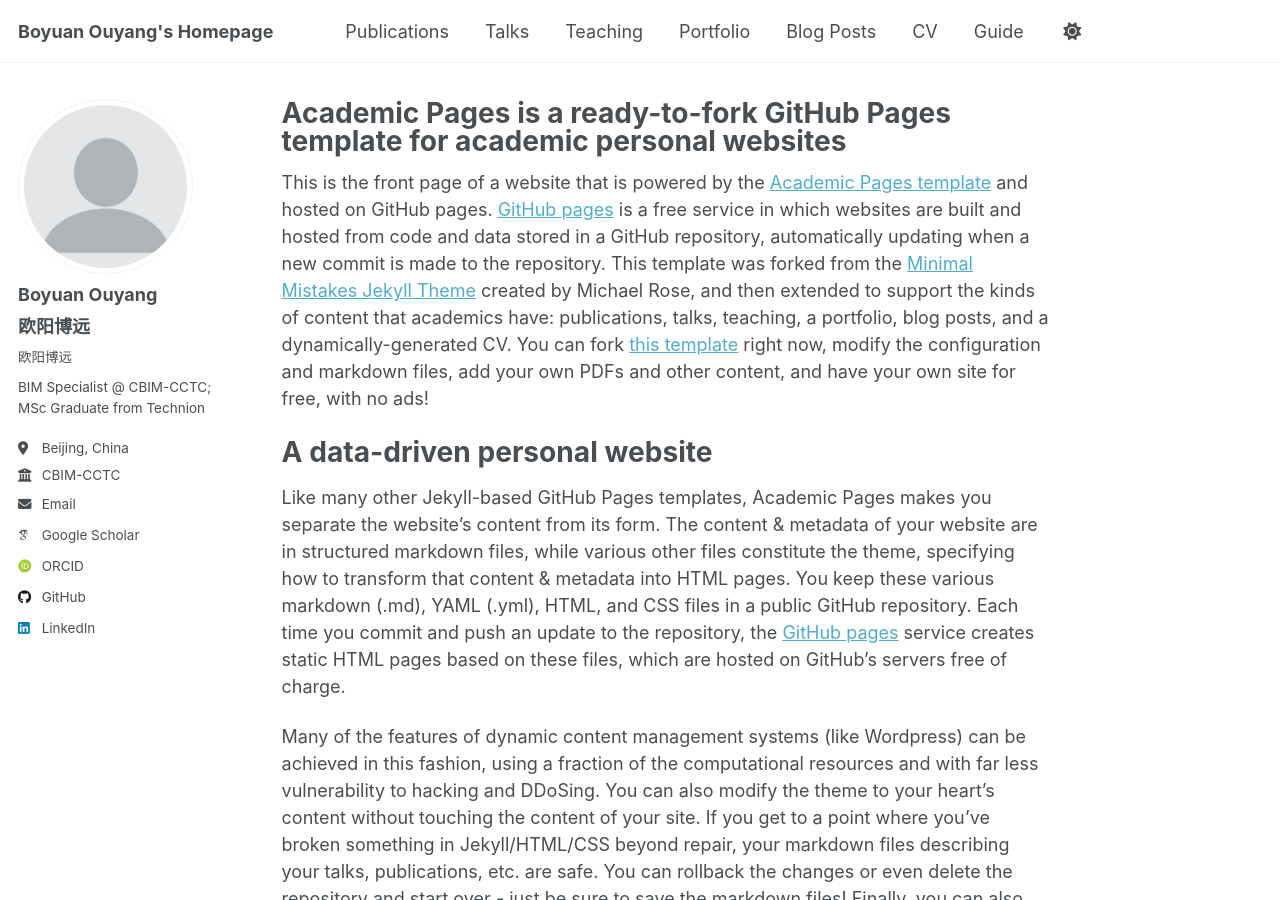
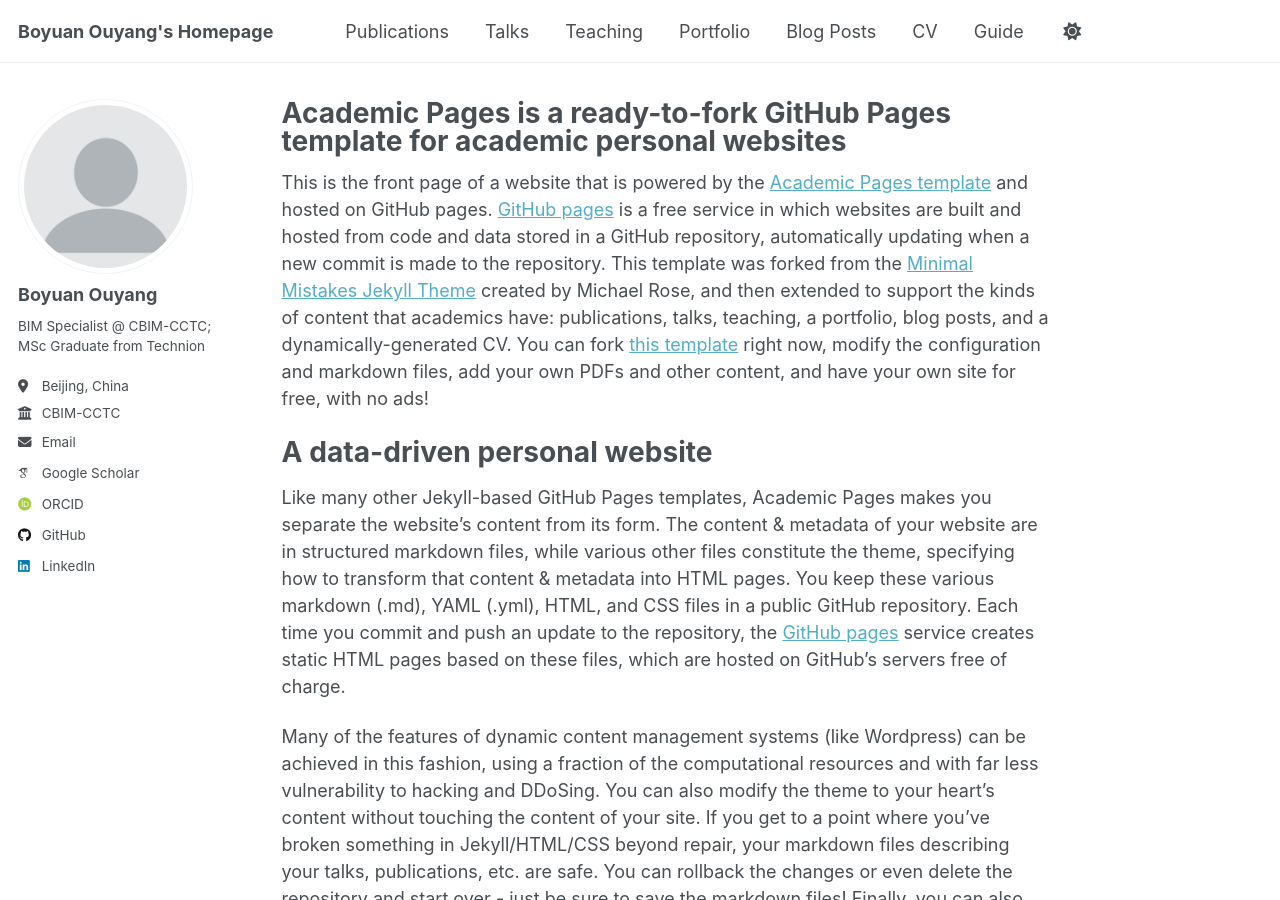
Before and after one commit to terry-oy/terry-oy.github.io, a Jekyll site: the page built from _pages/about.md, in a window 1280 px wide and 900 px high. Built offline with Jekyll 4.4.1, drawn with Linux system fonts in a browser that asks for light colours; some web fonts are replaced.

Commit message:
Update _config.yml

```diff
--- a/_config.yml
+++ b/_config.yml
@@ -24,7 +24,7 @@ author:
   # Biographic information
   avatar           : "profile.png"
   name             : "Boyuan Ouyang"
-  pronouns         : "欧阳博远"
+  pronouns         : # "he/him"
   bio              : "BIM Specialist @ CBIM-CCTC; MSc Graduate from Technion"
   location         : "Beijing, China"
   employer         : "CBIM-CCTC"
```
